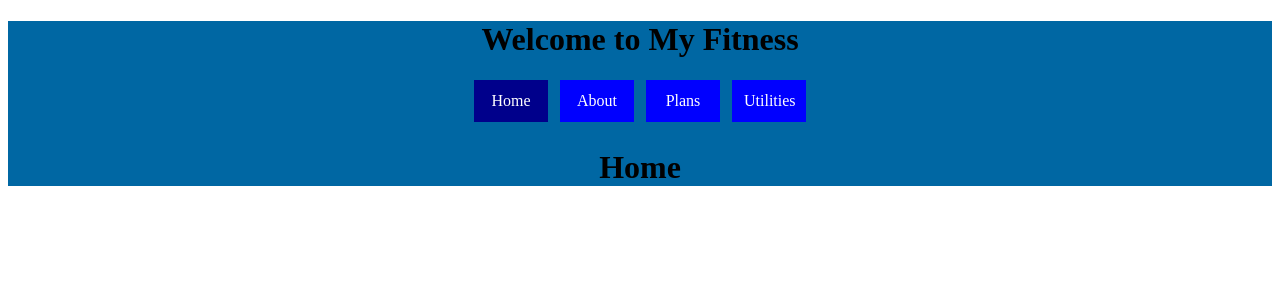
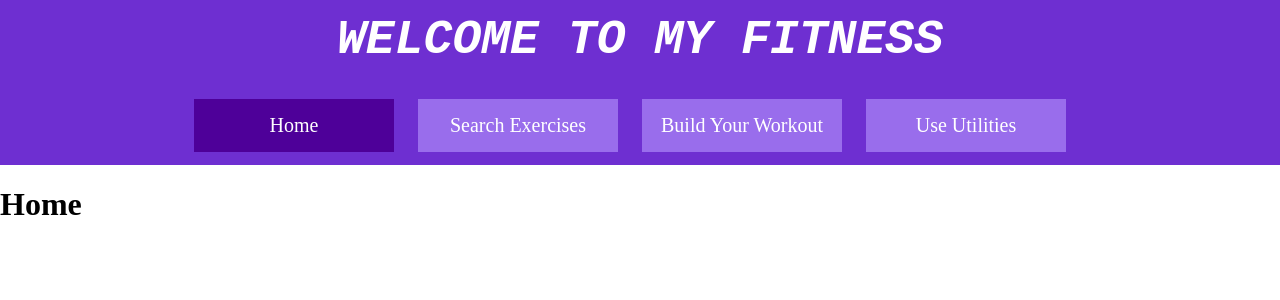
Before and after one commit to Aru12345/Workout-frontend, a React (Create React App) app: page / in a window 1280 px wide. Shown: the top 300 px of the page. Built offline with nearby package versions, Linux system fonts and the light colour scheme; no server answers.

Commit message:
Header styled

```diff
--- a/src/components/App.js
+++ b/src/components/App.js
@@ -1,4 +1,4 @@
-import './App.css';
+
 
 import React,{useState,useEffect} from 'react';
 import Header from './Header';
--- a/src/components/Header.js
+++ b/src/components/Header.js
@@ -1,28 +1,36 @@
 import React from "react";
 import styled from "styled-components";
 import { NavLink} from "react-router-dom"
-//import styled from "styled-components";
+
+
 
 const linkStyles = {
   display: "inline-block",
-  width: "50px",
-  padding: "12px",
-  margin: "0 6px 6px",
-  background: "blue",
+  width: "170px",
+  padding: "15px",
+  margin: "0px 22px 0px 2px",
+  background:"#996DEC",
   textDecoration: "none",
   color: "white",
-};
+  fontSize:"20px",
+  fontFamily:"serif",
+
+
+
+
+}
 
 function Header(props) {
   return (
-    <>
+    <HeaderContainer>
     <h1>Welcome to My Fitness</h1>
     <NavLink
         to="/"
         exact
+
         style={linkStyles}
         activeStyle={{
-          background: "darkblue",
+          background: "#4E0099",
         }}
       >
         Home
@@ -32,35 +40,53 @@ function Header(props) {
         exact
         style={linkStyles}
         activeStyle={{
-          background: "darkblue",
+          background: "#4E0099",
         }}
-      >
-        About
+      >Search Exercises
       </NavLink>
       <NavLink
         to="/plans/new"
         exact
         style={linkStyles}
         activeStyle={{
-          background: "darkblue",
+          background: "#4E0099",
         }}
       >
-        Plans
+        Build Your Workout
       </NavLink>
       <NavLink
         to="/utilities/new"
         exact
         style={linkStyles}
         activeStyle={{
-          background: "darkblue",
+          background: "#4E0099",
         }}
       >
-        Utilities
+         Use Utilities
       </NavLink>
 
-      </>
+      </HeaderContainer>
   );
 }
 
 
 export default Header;
+
+const HeaderContainer = styled.div`
+padding-bottom:1%;
+background:#6E2FD1;
+text-align:center;
+& h1{
+  width:100%;
+  text-align:center;
+  margin-top: 0px;
+  text-transform:uppercase;
+  font-family:monospace;
+  font-style: italic;
+  color:white;
+  font-size:370%;
+  padding-top:1%;
+  padding-bottm:2%
+
+}
+`
--- a/src/index.css
+++ b/src/index.css
@@ -1,128 +1,6 @@
-.App{
-  background-color: rgb(0, 103, 163);
+html, body {
+    margin:0;
+    padding:0;
+    height:100%;
+    width:100%;
 }
-.card {
-    display: flex;
-
-    padding: 25px;
-
-
-    transition: 0.3s;
-    margin: 10px;
-    text-align: center;
-    width: 250px;
-    height: 450px;
-
-    overflow-x: auto;
-    background-color: rgb(17, 150, 173);
-   color: white;
-    display: inline-block;
-    border-radius: 6px;
-
-}
-
-  .card img {
-    height: 50%;
-    width: 95%;
-    padding: 1%;
-    border-radius: 6px;
-  }
-
-  .searchbar {
-    padding: 1rem;
-    color: white;
-    flex-direction: column;
-    font-size: 1em;
-  }
-
-
-input {
-  padding: 0.25rem;
-  font-family: Arial, Helvetica, sans-serif;
-  font-size: 1.1em;
-  border: 2px solid rgb(76, 16, 216);
-
-  width: 95%;
-}
-
-.plancard{
-
-    display: flex;
-
-    padding: 25px;
-
-
-    transition: 0.3s;
-    margin: 10px;
-    text-align: center;
-    width: 250px;
-    height: 350px;
-
-    overflow-x: auto;
-    background-color: rgb(13, 207, 241);
-   color: white;
-    display: inline-block;
-    border-radius: 6px;
-
-
-}
-
-.homeCards{
-  display: flex;
-}
-
-.homeCards img {
-    height: 60%;
-    width: 65%;
-    padding: 3%;
-    justify-content: center;
-  }
-
-
-.exCard{
-  border: solid;
-    border-color: #684638f5;
-    padding: 50px;
-
-
-    transition: 0.3s;
-    margin: 30px;
-    text-align: center;
-    width: 300px;
-    height: 400px;
-
-    overflow-x: auto;
-    background-color: rgb(238, 230, 230);
-}
-
-.plCard{
-  border: solid;
-    border-color: #684638f5;
-    padding: 50px;
-
-
-    transition: 0.3s;
-    margin: 30px;
-    text-align: center;
-    width: 300px;
-    height: 400px;
-
-    overflow-x: auto;
-    background-color: rgb(238, 230, 230);
-}
-
-.ulCard{
-  border: solid;
-    border-color: #684638f5;
-    padding: 50px;
-
-
-    transition: 0.3s;
-    margin: 30px;
-    text-align: center;
-    width: 280px;
-    height: 400px;
-
-    overflow-x: auto;
-    background-color: rgb(238, 230, 230);
-}
```
